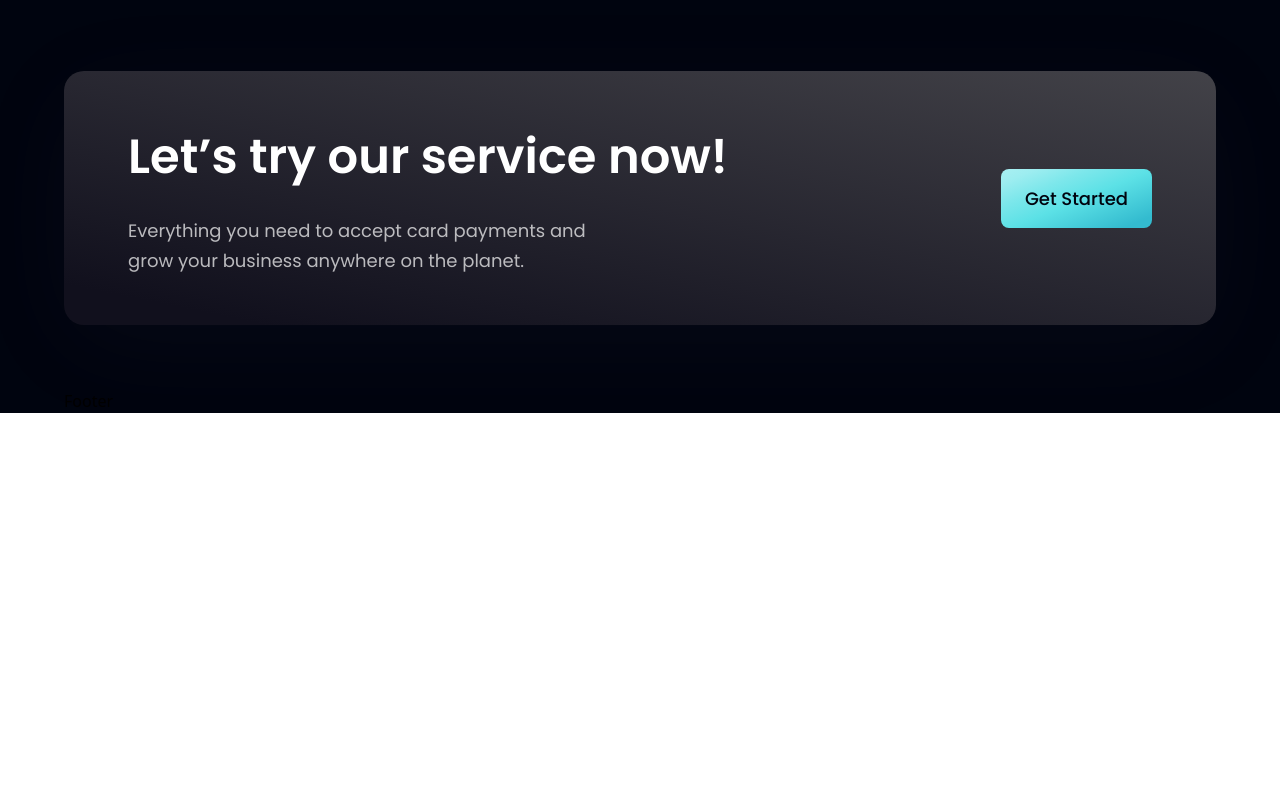
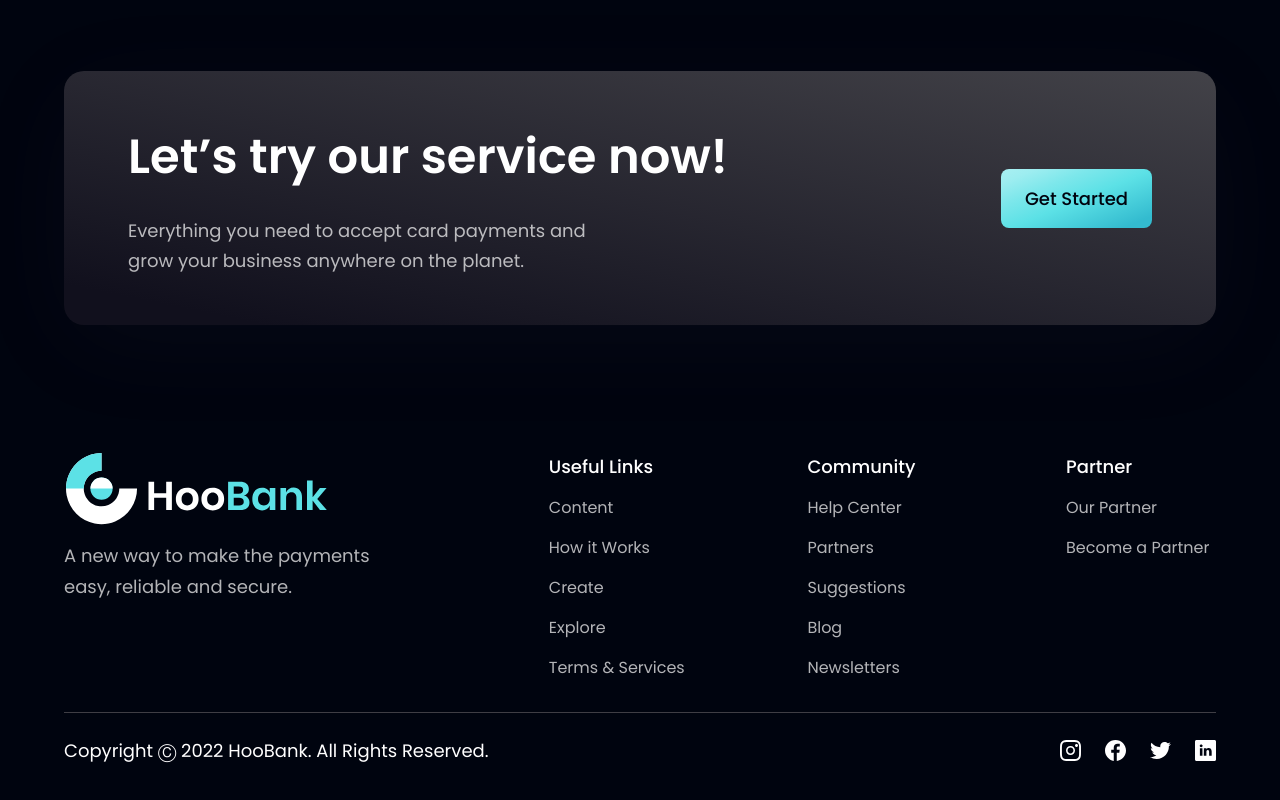
Before and after one commit to lucasmenke/tutorial-modern-ui, a Next.js app: page / in a window 1280 px wide. Shown: the part 4150-4950 px from the top of the page. Before the commit the page ends 4563 px from the top, so only its background shows below. Built offline with nearby package versions, Linux system fonts and the light colour scheme.

Commit message:
added footer

```diff
--- a/app/components/app-page/Footer.tsx
+++ b/app/components/app-page/Footer.tsx
@@ -1,7 +1,70 @@
-import React from 'react'
+"use client";
+
+import styles from "../../../styles/style";
+import { logo } from "../../../public/assets";
+import { footerLinks, socialMedia } from "../../../constants/constants";
+import Image from "next/image";
 
 export default function Footer() {
   return (
-    <div>Footer</div>
-  )
+    <section className={`${styles.flexCenter} ${styles.paddingY} flex-col`}>
+      <div className={`${styles.flexStart} flex-col md:flex-row mb-8 w-full`}>
+        <div className="flex-[1] flex flex-col justify-start mr-10">
+          <Image
+            src={logo}
+            alt="Hoobank"
+            className="w-[266px] h-[72.14px] object-contain"
+          />
+          <p className={`${styles.paragraph} mt-4 max-w-[312px]`}>
+            A new way to make the payments easy, reliable and secure.
+          </p>
+        </div>
+
+        <div className="flex-[1.5] w-full flex flex-row justify-between flex-wrap mt-10 md:mt-0">
+          {footerLinks.map((footerlink) => (
+            <div
+              key={footerlink.title}
+              className={`flex flex-col my-4 ss:my-0  min-w-[150px]`}
+            >
+              <h4 className="font-poppins font-medium text-[18px] leading-[27px] text-white">
+                {footerlink.title}
+              </h4>
+              <ul className="list-none mt-4">
+                {footerlink.links.map((link, index) => (
+                  <li
+                    key={link.name}
+                    className={`font-poppins font-normal text-[16px] leading-[24px] text-dimWhite hover:text-secondary cursor-pointer ${
+                      index !== footerlink.links.length - 1 ? "mb-4" : "mb-0"
+                    }`}
+                  >
+                    {link.name}
+                  </li>
+                ))}
+              </ul>
+            </div>
+          ))}
+        </div>
+      </div>
+
+      <div className="w-full flex justify-between items-center flex-col md:flex-row pt-6 border-t-[1px] border-t-[#3F3E45]">
+        <p className="font-poppins font-normal text-center text-[18px] leading-[27px] text-white">
+          Copyright Ⓒ 2022 HooBank. All Rights Reserved.
+        </p>
+
+        <div className="flex flex-row mt-6 md:mt-0">
+          {socialMedia.map((social, index) => (
+            <Image
+              key={social.id}
+              src={social.icon}
+              alt={social.id}
+              className={`w-[21px] h-[21px] object-contain cursor-pointer ${
+                index !== socialMedia.length - 1 ? "mr-6" : "mr-0"
+              }`}
+              onClick={() => window.open(social.link)}
+            />
+          ))}
+        </div>
+      </div>
+    </section>
+  );
 }
```
